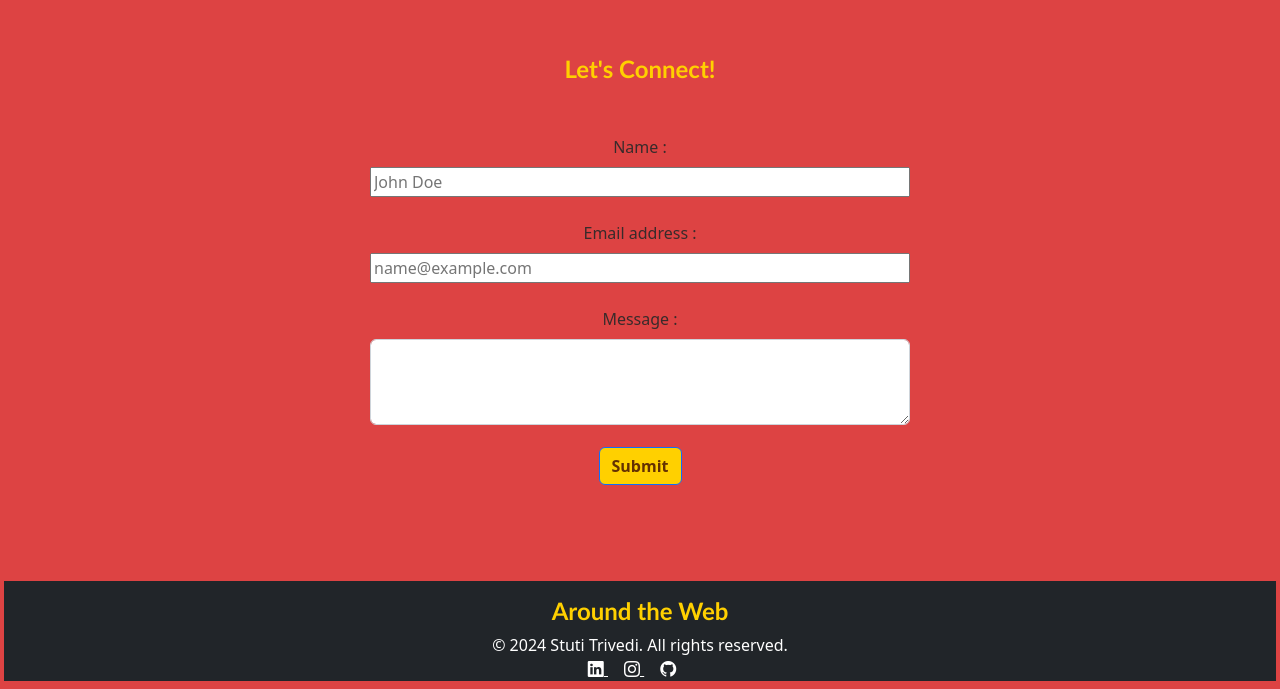
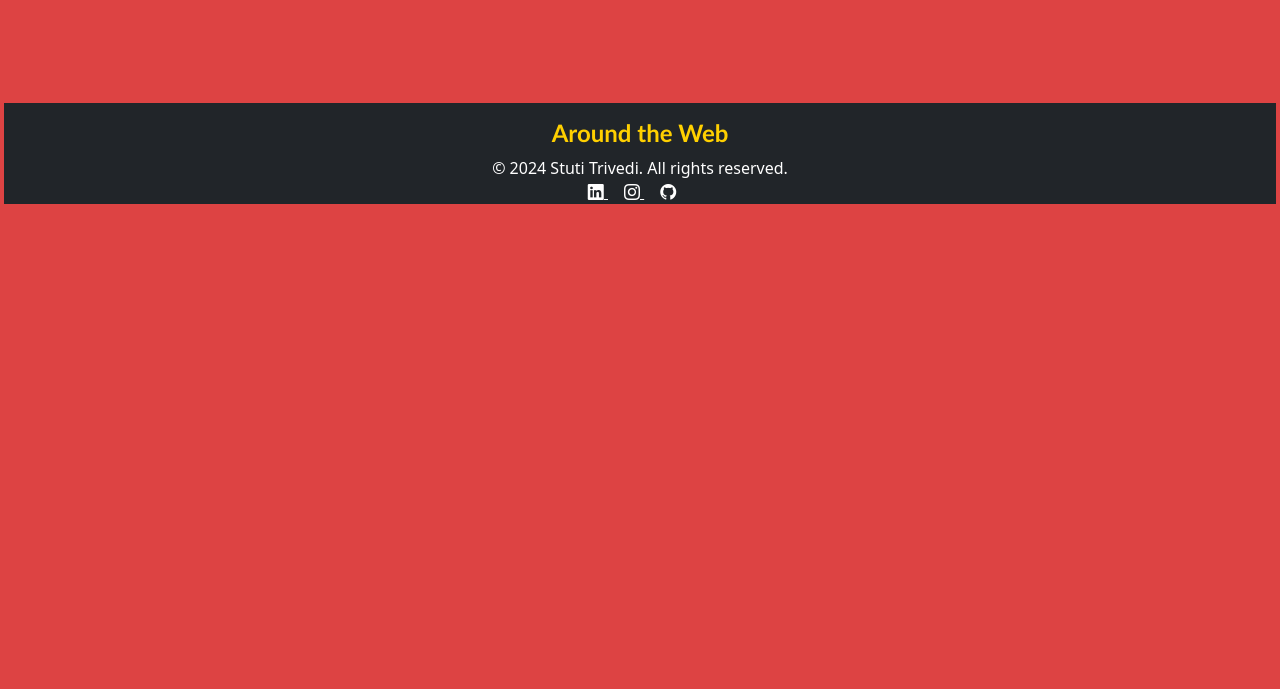
Before and after one commit to vyasstuti1710/portfolio, a plain HTML site: page bootstrap_index.html in a window 1280 px wide. Shown: the part 1713-2402 px from the top of the page. After the commit the page ends 1925 px from the top, so only its background shows below. Drawn offline with nearby package versions, Linux system fonts and the light colour scheme.

Commit message:
Removed contact form

```diff
--- a/bootstrap_index.html
+++ b/bootstrap_index.html
@@ -137,31 +137,7 @@
         </div>
     </section>
     <section class="page-section text-center" id="contact" style="padding:6rem">
-        <form>
-            <div>
-                <h4 class="h4style fw-bolder mt-5"> Let's Connect! </h4>
-            </div>
-            <div class="mb-3">
-                <label class="color p-2" for="exampleFormControlInput1" class="form-label ">Name :</label> </br>
-                <input class="form-w" type="name" class="form-control" id="exampleFormControlInput1"
-                    placeholder="John Doe">
-            </div>
-            <div class="mb-3">
-                <label class="color p-2" for="exampleFormControlInput1" class="form-label">Email address
-                    :</label> </br>
-                <input class="form-w" type="email" class="form-control" id="exampleFormControlInput1"
-                    placeholder="name@example.com">
-            </div>
-            <div class="mb-3">
-                <label class="color p-2" for="exampleFormControlTextarea1" class="form-label">Message
-                    :</label></br>
-                <textarea class="form-control form-w d-inline" id="exampleFormControlTextarea1"
-                    rows="3"></textarea>
-            </div>
-            <div class="col-12">
-                <button type="submit" class="btn btn-primary color-btn">Submit</button>
-            </div>
-        </form>
+
     </section>
     </main>
     <footer class="bg-dark text-white text-center  ">
```
